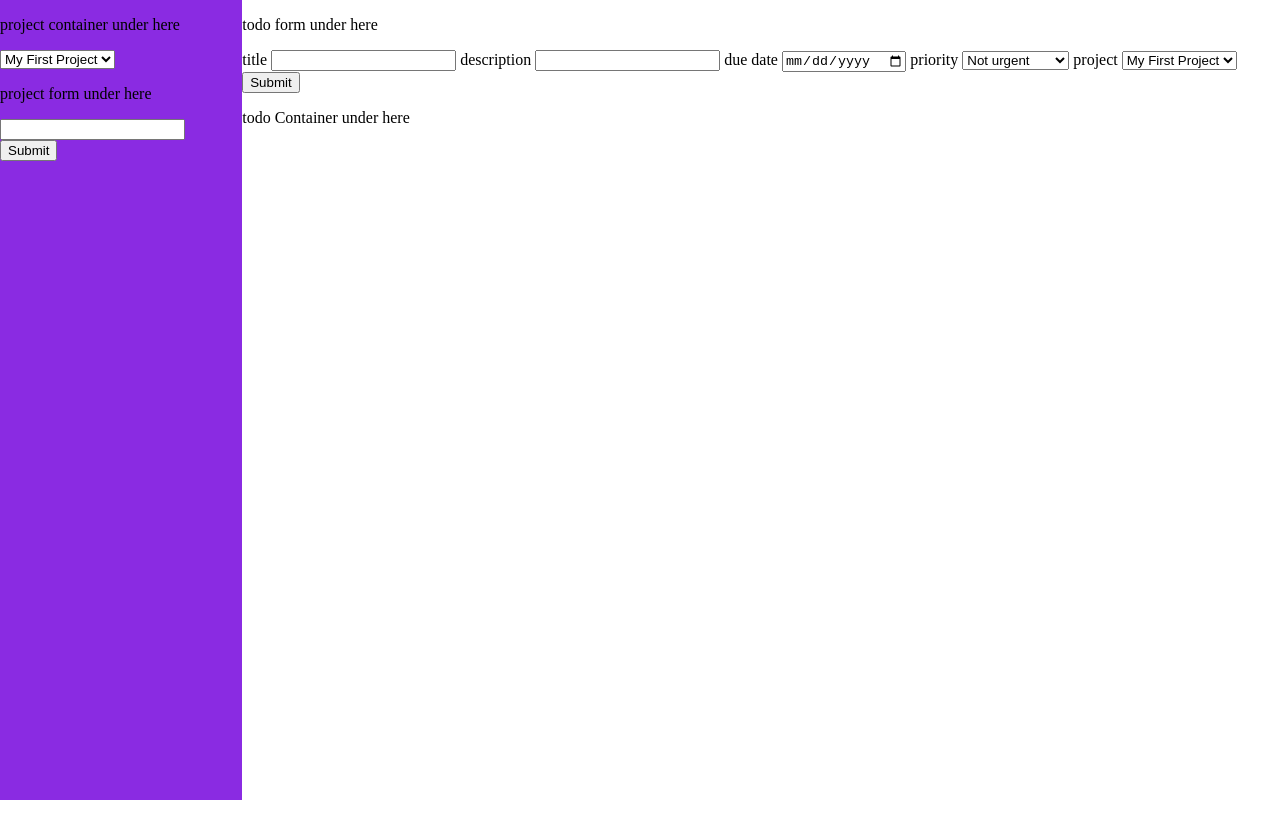
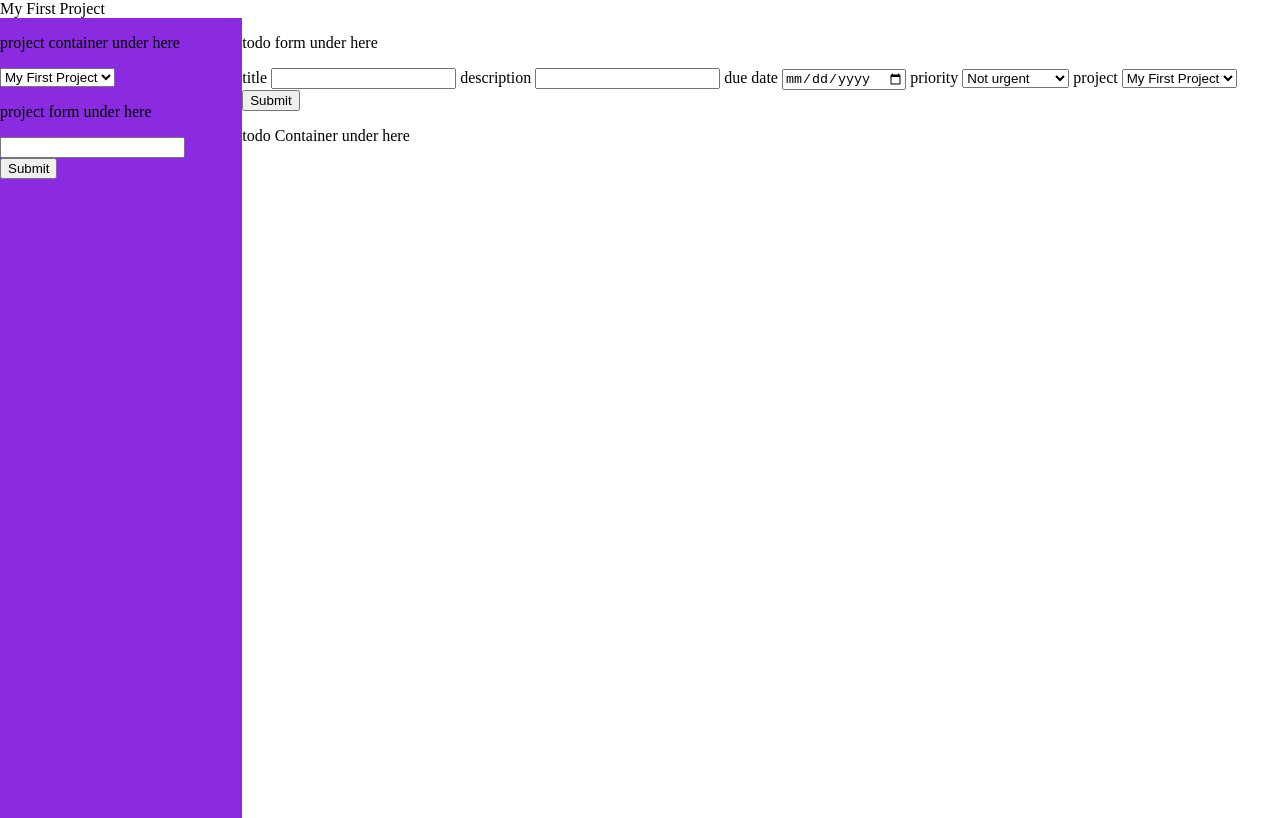
Before and after one commit to jasonHYLam/new-todo-list, a plain HTML site: page index.html in a window 1280 px wide. Drawn offline with Linux system fonts and the light colour scheme.

Commit message:
Add Header Div

```diff
--- a/index.html
+++ b/index.html
@@ -8,7 +8,7 @@
 <script defer src="main.js"></script></head>
 <body>
     <!-- header contains project's name -->
-    <div></div>
+    <div id="header"></div>
     <div id="body">
         <div id="left">
             <p>project container under here</p>
```
